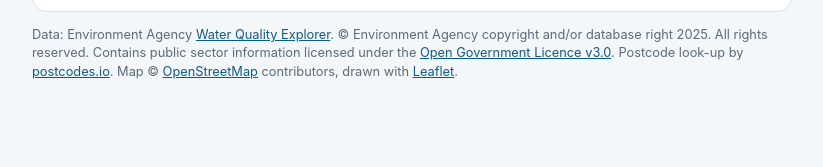
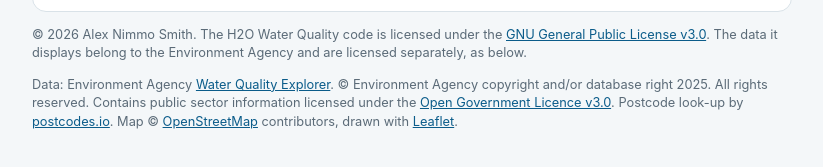
Before and after one commit to nimmo-smith-technologies/H2O-web, a plain HTML site: page index.html in a window 1280 px wide. Shown: the part 787-954 px from the top of the page, without its empty margins (228-1051 px from the left). Before the commit the page ends 913 px from the top, so only its background shows below. Drawn offline with Linux system fonts and the light colour scheme.

Commit message:
Add copyright statement to page footer

```diff
--- a/index.html
+++ b/index.html
@@ -206,6 +206,7 @@ footer a{color:var(--accent)}
   </section>
 
   <footer>
+    <p>© 2026 Alex Nimmo Smith. The H2O Water Quality code is licensed under the <a href="https://www.gnu.org/licenses/gpl-3.0.html" target="_blank" rel="noopener">GNU General Public License v3.0</a>. The data it displays belong to the Environment Agency and are licensed separately, as below.</p>
     <p>Data: Environment Agency <a href="https://environment.data.gov.uk/dataset/8034d47a-ba8a-4978-aca0-bd5d6e870536" target="_blank" rel="noopener">Water Quality Explorer</a>.
     © Environment Agency copyright and/or database right 2025. All rights reserved. Contains public sector information licensed under the
     <a href="https://www.nationalarchives.gov.uk/doc/open-government-licence/version/3/" target="_blank" rel="noopener">Open Government Licence v3.0</a>.
```
